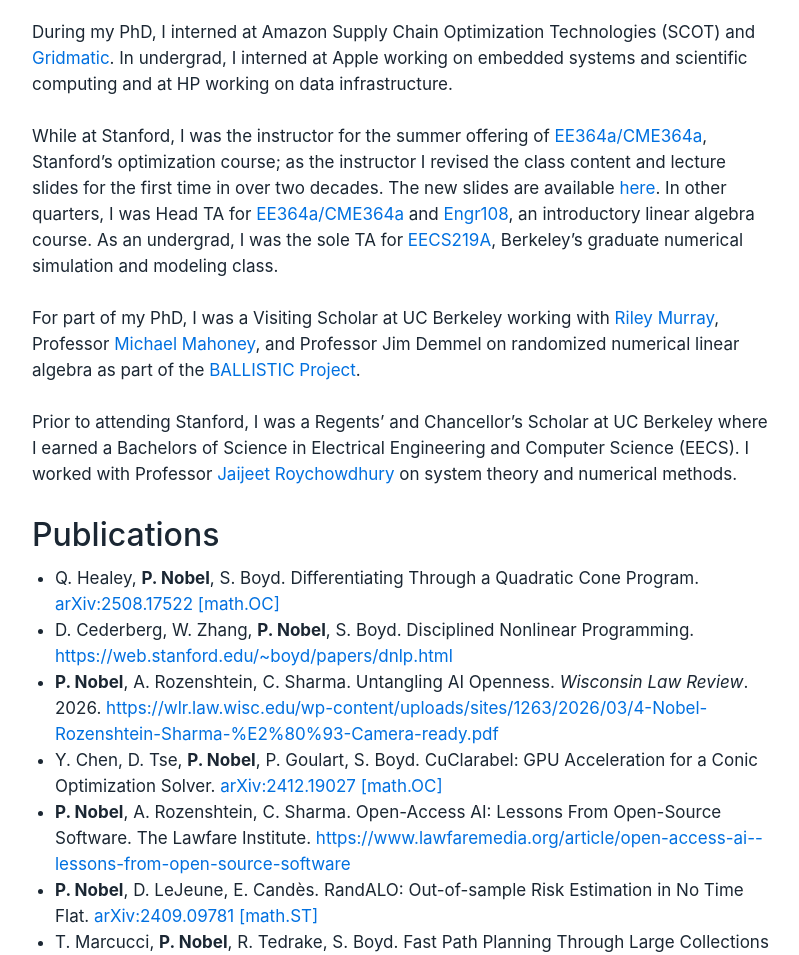
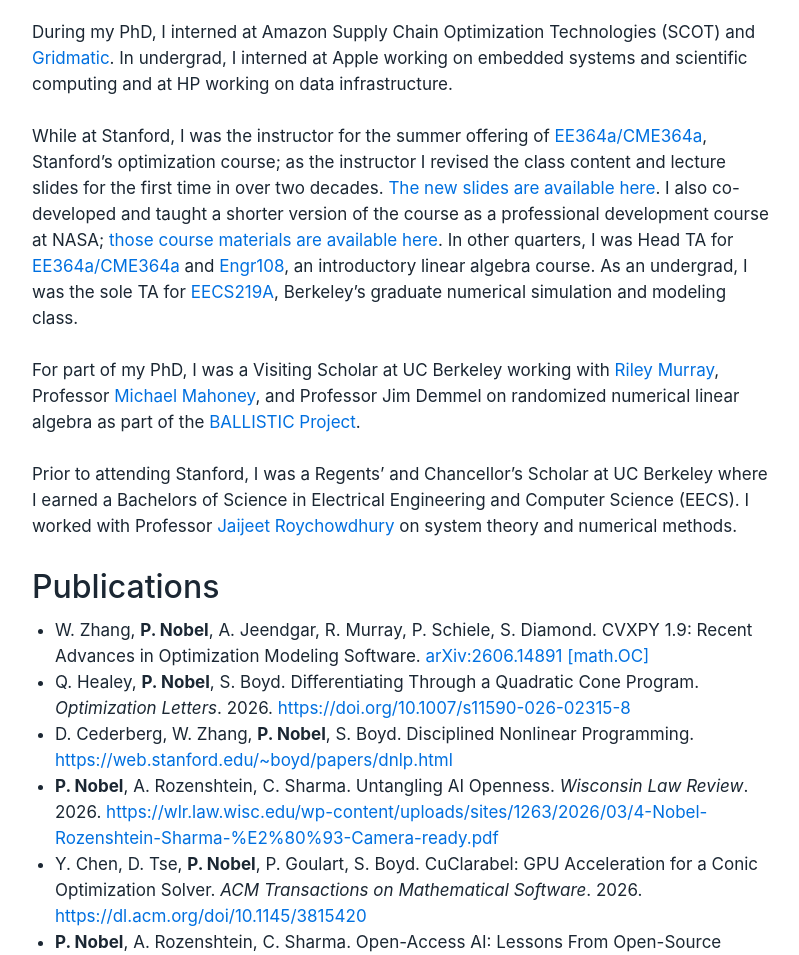
Before and after one commit to PTNobel/ptnobel.github.io, a plain HTML site: page index.html in a window 1280 px wide. Shown: the part 840-1795 px from the top of the page, without its empty margins (20-819 px from the left). Drawn offline with nearby package versions, Linux system fonts and the light colour scheme.

Commit message:
Updates citations.

```diff
--- a/index.html
+++ b/index.html
@@ -53,8 +53,8 @@ title="Parth Nobel&#39;s Headshot" style="width:50.0%" /></p>
 <p>Co-Founder and CTO, <a href="https://optimalintellect.com">Optimal
 Intellect</a><br />
 Maintainer, CVXPY<br />
-<a href="mailto:ptnobel@alumni.stanford.edu"
-class="email">ptnobel@alumni.stanford.edu</a></p>
+<a href="mailto:parthnobel@berkeley.edu"
+class="email">parthnobel@berkeley.edu</a></p>
 <h1 id="bio">Bio</h1>
 <p>I am a maintainer and Technical Steering Council member for <a
 href="https://www.cvxpy.org">CVXPY</a> and <a
@@ -72,10 +72,12 @@ and at HP working on data infrastructure.</p>
 <p>While at Stanford, I was the instructor for the summer offering of <a
 href="https://web.stanford.edu/class/ee364a/">EE364a/CME364a</a>,
 Stanford’s optimization course; as the instructor I revised the class
-content and lecture slides for the first time in over two decades. The
-new slides are available <a
-href="https://web.stanford.edu/class/ee364a/lectures.html">here</a>. In
-other quarters, I was Head TA for <a
+content and lecture slides for the first time in over two decades. <a
+href="https://web.stanford.edu/class/ee364a/lectures.html">The new
+slides are available here</a>. I also co-developed and taught a shorter
+version of the course as a professional development course at NASA; <a
+href="https://cvxgrp.org/nasa/">those course materials are available
+here</a>. In other quarters, I was Head TA for <a
 href="https://web.stanford.edu/class/ee364a/">EE364a/CME364a</a> and <a
 href="https://web.stanford.edu/class/engr108/">Engr108</a>, an
 introductory linear algebra course. As an undergrad, I was the sole TA
@@ -96,10 +98,14 @@ Professor <a href="https://jaijeet.github.io/jrpages/index.html">Jaijeet
 Roychowdhury</a> on system theory and numerical methods.</p>
 <h1 id="publications">Publications</h1>
 <ul>
+<li>W. Zhang, <strong>P. Nobel</strong>, A. Jeendgar, R. Murray, P.
+Schiele, S. Diamond. CVXPY 1.9: Recent Advances in Optimization Modeling
+Software. <a href="https://arxiv.org/abs/2606.14891">arXiv:2606.14891
+[math.OC]</a></li>
 <li>Q. Healey, <strong>P. Nobel</strong>, S. Boyd. Differentiating
-Through a Quadratic Cone Program. <a
-href="https://arxiv.org/abs/2508.17522">arXiv:2508.17522
-[math.OC]</a></li>
+Through a Quadratic Cone Program. <em>Optimization Letters</em>. 2026.
+<a href="https://doi.org/10.1007/s11590-026-02315-8"
+class="uri">https://doi.org/10.1007/s11590-026-02315-8</a></li>
 <li>D. Cederberg, W. Zhang, <strong>P. Nobel</strong>, S. Boyd.
 Disciplined Nonlinear Programming. <a
 href="https://web.stanford.edu/~boyd/papers/dnlp.html"
@@ -109,9 +115,10 @@ Openness. <em>Wisconsin Law Review</em>. 2026. <a
 href="https://wlr.law.wisc.edu/wp-content/uploads/sites/1263/2026/03/4-Nobel-Rozenshtein-Sharma-%E2%80%93-Camera-ready.pdf"
 class="uri">https://wlr.law.wisc.edu/wp-content/uploads/sites/1263/2026/03/4-Nobel-Rozenshtein-Sharma-%E2%80%93-Camera-ready.pdf</a></li>
 <li>Y. Chen, D. Tse, <strong>P. Nobel</strong>, P. Goulart, S. Boyd.
-CuClarabel: GPU Acceleration for a Conic Optimization Solver. <a
-href="https://arxiv.org/abs/2412.19027">arXiv:2412.19027
-[math.OC]</a></li>
+CuClarabel: GPU Acceleration for a Conic Optimization Solver. <em>ACM
+Transactions on Mathematical Software</em>. 2026. <a
+href="https://dl.acm.org/doi/10.1145/3815420"
+class="uri">https://dl.acm.org/doi/10.1145/3815420</a></li>
 <li><strong>P. Nobel</strong>, A. Rozenshtein, C. Sharma. Open-Access
 AI: Lessons From Open-Source Software. The Lawfare Institute. <a
 href="https://www.lawfaremedia.org/article/open-access-ai--lessons-from-open-source-software"
@@ -161,7 +168,7 @@ That work is provided below:</p>
 <li><a href="/pdfs/war.pdf">Conference on the Laws of War for the Cyber
 Era Background Guide</a></li>
 <li><a href="/pdfs/grulac.pdf">Excerpts addressing power grid
-infrastructure from Group of Latin American and Carribean Countries:
+infrastructure from Group of Latin American and Caribbean Countries:
 2020 Background Guide</a></li>
 <li><a href="/pdfs/data-privacy.pdf">US Senate: Data Privacy Background
 Guide</a></li>
```
Also changed, not shown: 1 other file.
